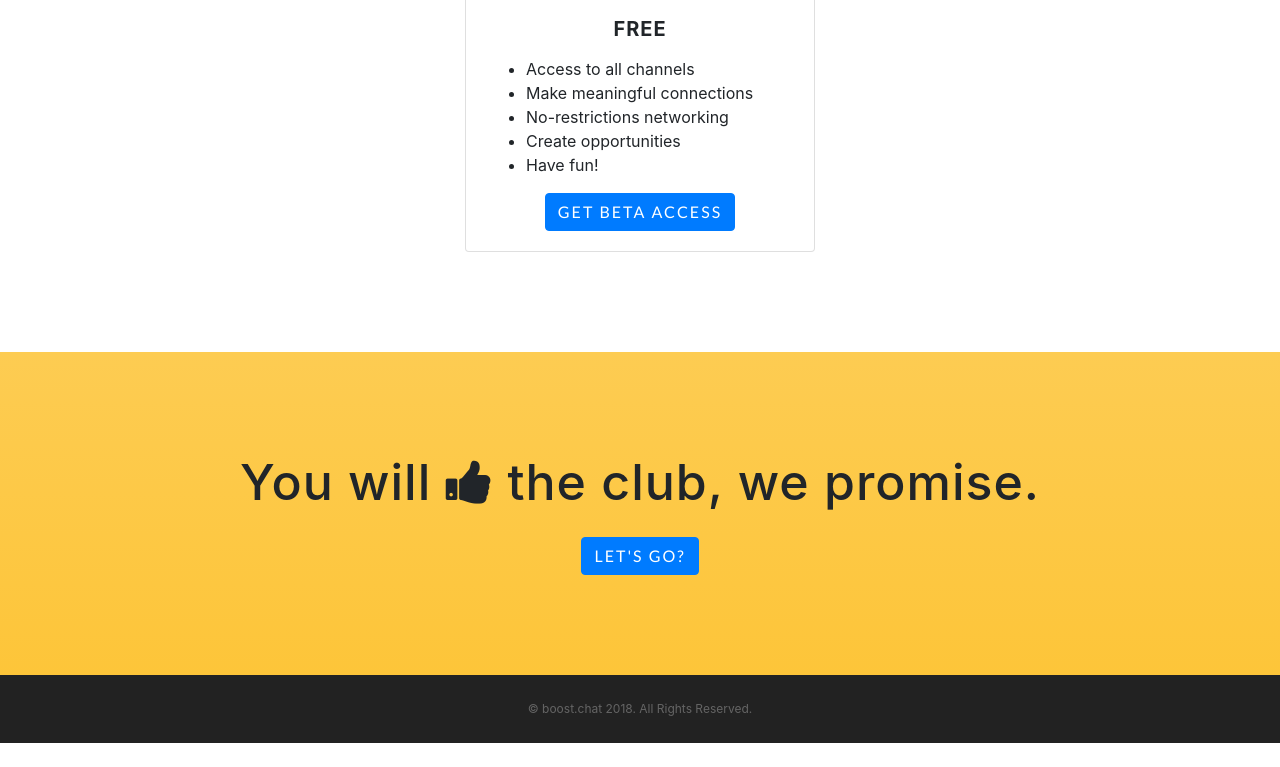
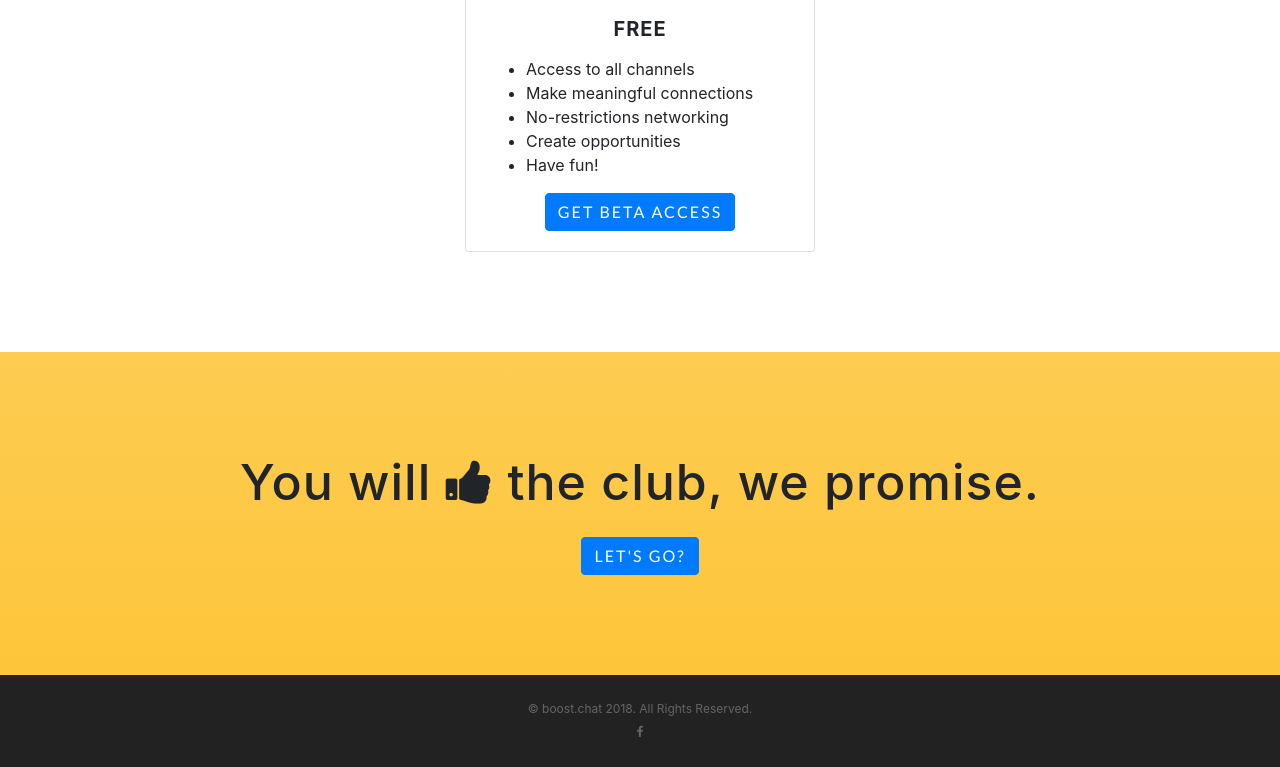
Before and after one commit to fteem/boost.chat, a website with bundled scripts: page index.html in a window 1280 px wide. Shown: the part 2934-3701 px from the top of the page. Before the commit the page ends 3677 px from the top, so only its background shows below. Built offline with nearby package versions, Linux system fonts and the light colour scheme; a web font is replaced by a local one.

Commit message:
Social media links

```diff
--- a/index.html
+++ b/index.html
@@ -213,6 +213,22 @@
     <footer>
       <div class="container">
         <p>&copy; boost.chat 2018. All Rights Reserved.</p>
+        <ul class="list-inline list-social">
+          <!--<li class="list-inline-item social-twitter">-->
+            <!--<a href="#">-->
+              <!--<i class="fa fa-twitter"></i>-->
+            <!--</a>-->
+          <!--</li>-->
+          <li class="list-inline-item social-facebook">
+            <a href="https://www.facebook.com/boost.chat">
+              <i class="fa fa-facebook"></i>
+            </a>
+          </li>
+          <!--<li class="list-inline-item social-google-plus">-->
+            <!--<a href="#">-->
+              <!--<i class="fa fa-google-plus"></i>-->
+            <!--</a>-->
+          <!--</li>-->
       </div>
     </footer>
 
```
